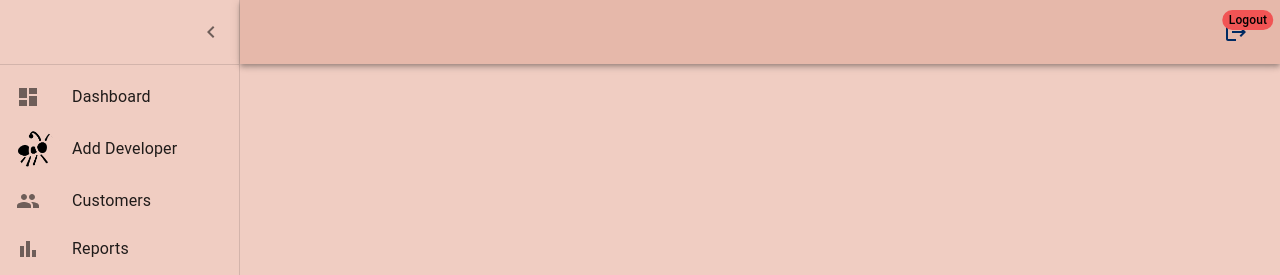
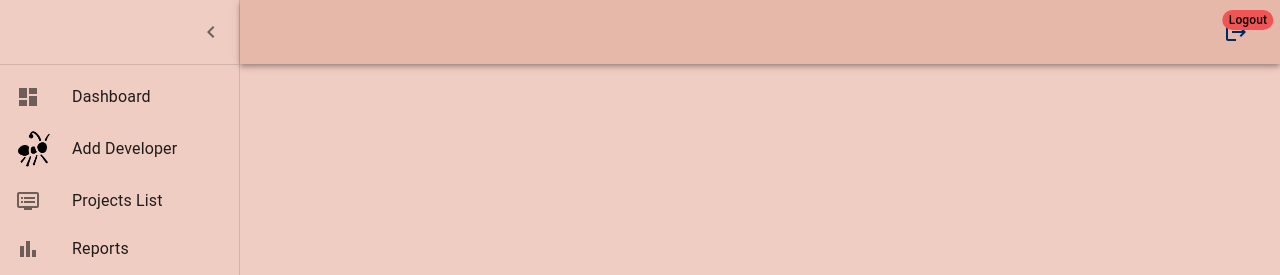
Before and after one commit to Marito-R-T/lady-bug-ui, a React (Create React App) app: page /profile in a window 1280 px wide. Shown: the top 275 px of the page. Built offline with nearby package versions, Linux system fonts and the light colour scheme.

Commit message:
Added: projects list button to sidebar

```diff
--- a/src/main-page/listItems.js
+++ b/src/main-page/listItems.js
@@ -4,7 +4,7 @@ import ListItemIcon from '@mui/material/ListItemIcon';
 import ListItemText from '@mui/material/ListItemText';
 import Avatar from '@mui/material/Avatar';
 import DashboardIcon from '@mui/icons-material/Dashboard';
-import ShoppingCartIcon from '@mui/icons-material/ShoppingCart';
+import DvrIcon from '@mui/icons-material/Dvr';
 import PeopleIcon from '@mui/icons-material/People';
 import BarChartIcon from '@mui/icons-material/BarChart';
 import LayersIcon from '@mui/icons-material/Layers';
@@ -27,11 +27,11 @@ export const mainListItems = (
       </ListItemIcon>
       <ListItemText primary="Add Developer" />
     </ListItemButton>
-    <ListItemButton>
+    <ListItemButton component={Link} to="projects-list">
       <ListItemIcon>
-        <PeopleIcon />
+        <DvrIcon />
       </ListItemIcon>
-      <ListItemText primary="Customers" />
+      <ListItemText primary="Projects List" />
     </ListItemButton>
     <ListItemButton>
       <ListItemIcon>
```
